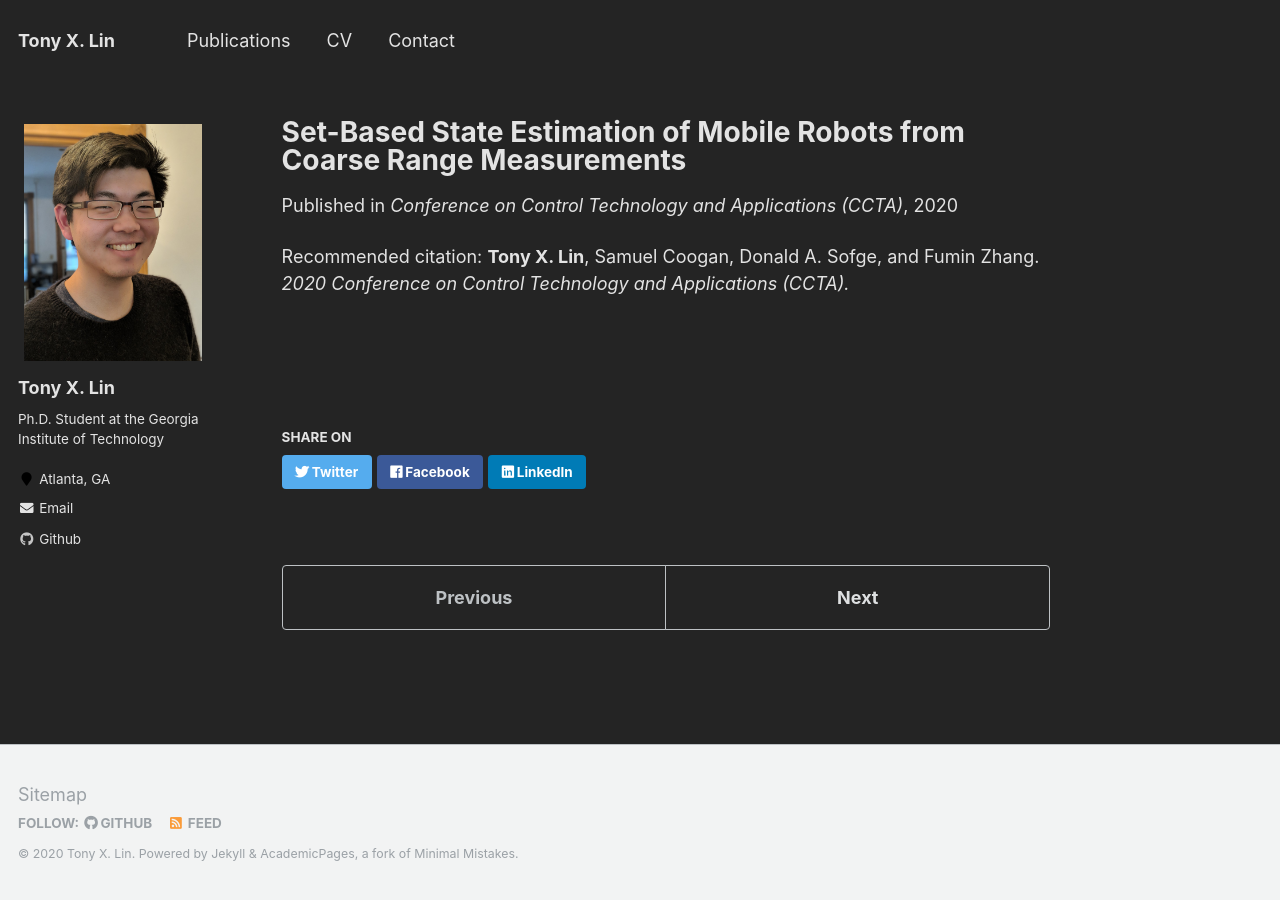
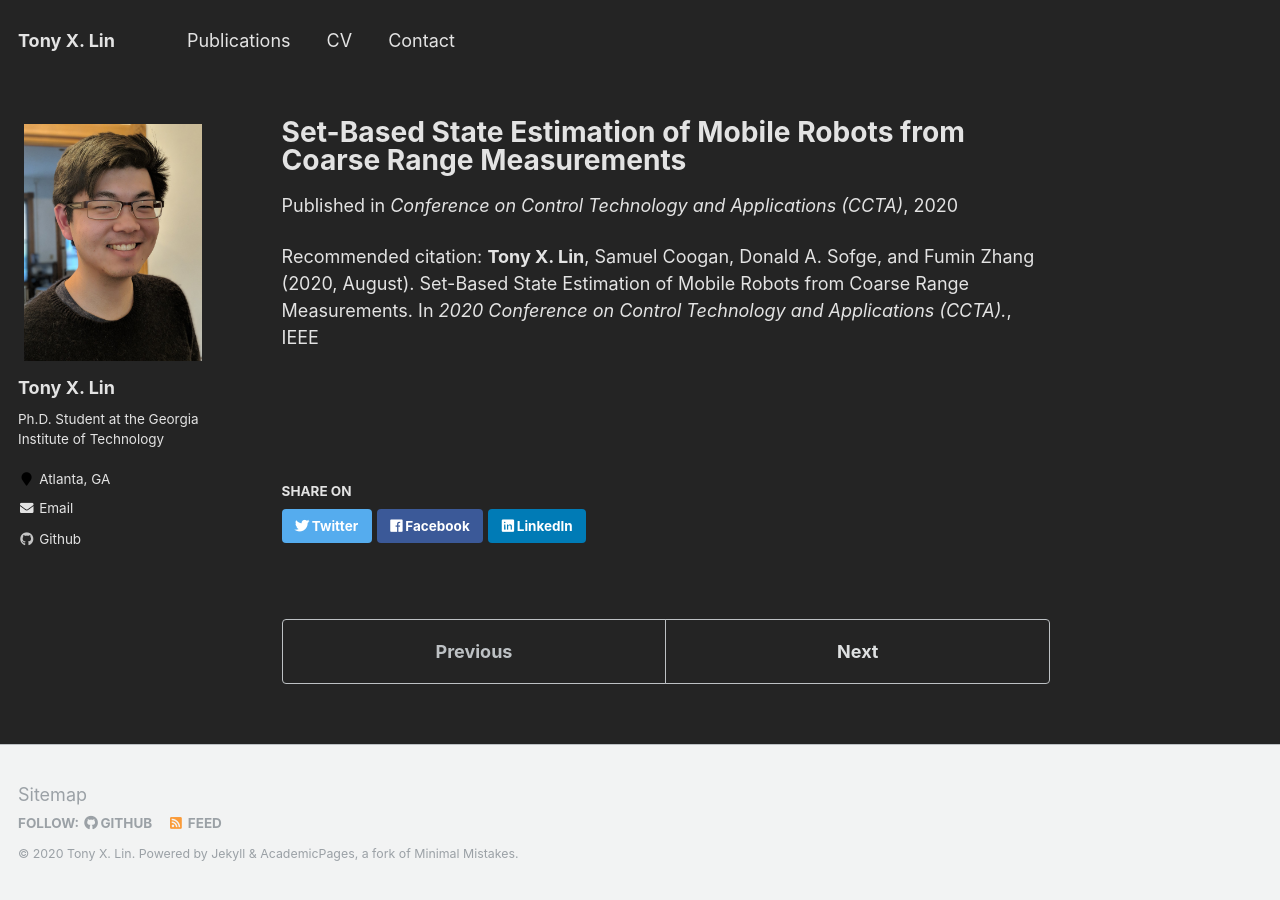
Before and after one commit to tony-x-lin/tony-x-lin.github.io, a Jekyll site: the page built from _publications/CCTA2020.md, in a window 1280 px wide. Built offline with Jekyll 4.4.1, drawn with Linux system fonts in a browser that asks for light colours.

Commit message:
Update CCTA2020.md

```diff
--- a/_publications/CCTA2020.md
+++ b/_publications/CCTA2020.md
@@ -4,5 +4,5 @@ collection: publications
 date: 2020-8-23
 permalink: /publications/CCTA2020
 venue: "Conference on Control Technology and Applications (CCTA)"
-citation: '<b>Tony X. Lin</b>, Samuel Coogan, Donald A. Sofge, and Fumin Zhang. <i>2020 Conference on Control Technology and Applications (CCTA).</i>'
+citation: '<b>Tony X. Lin</b>, Samuel Coogan, Donald A. Sofge, and Fumin Zhang (2020, August). Set-Based State Estimation of Mobile Robots from Coarse Range Measurements. In <i>2020 Conference on Control Technology and Applications (CCTA).</i>, IEEE'
 ---
```
